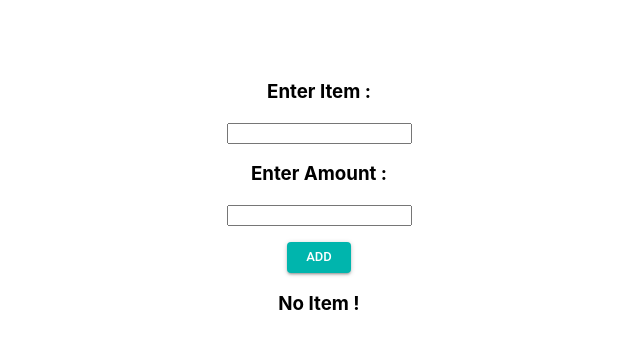
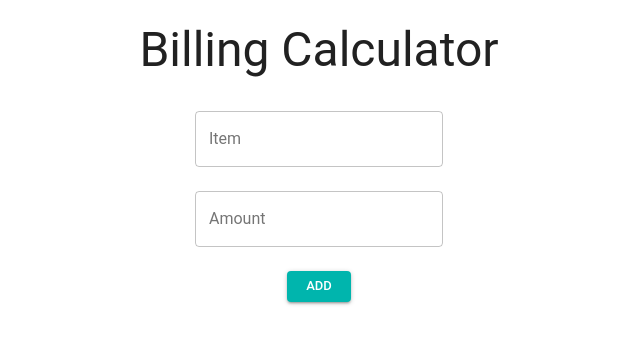
Before and after one commit to hurali97/Billing-Calculator, a React (Create React App) app: page / in a window 1280 px wide. Shown: the top 348 px of the page, without its empty margins (321-961 px from the left). Built offline with nearby package versions, Linux system fonts and the light colour scheme.

Commit message:
styles applied and finalized

```diff
--- a/src/App.js
+++ b/src/App.js
@@ -2,49 +2,27 @@ import React from 'react';
 import './App.css';
 import { connect } from "react-redux";
 import CustomizedTable from './Component/Table';
-import {Container,Row,Col} from 'react-grid-system';
+import { Container, Row, Col } from 'react-grid-system';
 import Button from '@material-ui/core/Button';
+import Typography from '@material-ui/core/Typography';
+import TextField from '@material-ui/core/TextField';
+import SimpleCard from './Component/Card'
 
 
 class App extends React.Component {
 
-  render(){
-    let that=this;
-    let sum=0;
+  render() {
+    let that = this;
+    let sum = 0;
 
     return (
 
       <div className="App">
 
-        <div style={{ marginTop: '10vh' }}>
-          <div>
-            <h3>Enter Item :</h3>
-            <input id="item" onChange={this.props.onItem}></input>
-          </div>
-          <div>
-            <h3>Enter Amount :</h3>
-            <input id="amount" onChange={this.props.onAmount}></input>
-          </div>
+<SimpleCard onItem={this.props.onItem} onAmount={this.props.onAmount} onAdd={this.props.onAdd}/>
 
-          <Button size="small" style={{ marginTop: '2vh',backgroundColor:'#00b5ad',color:'white' }} onClick={this.props.onAdd} variant="contained"  >
-          Add
-        </Button>
 
-                {/* {     (this.props.show)
-                      ?(
-                      <div>
-                          {this.props.summary.map(function(elem,i){
-                            {
-                              sum+=parseInt(elem.amount)
-                            }
-                      return <p  key={elem.id}>Item : {elem.item} , Amount : {elem.amount}</p>;
-                        })}
-                        <p>Total : {sum}
-                        </p>
-                      </div>
-                      )
-                      :console.log("no summary")
-                }  */}
+
 
         <Container>
           <Row>
@@ -52,11 +30,12 @@ class App extends React.Component {
             </Col>
 
             <Col md={4} sm={10} xs={10}>
-          {(this.props.show)
+              {(this.props.show==='yes')
                 ? (
-            <CustomizedTable summary={this.props.summary}/>
+                  <CustomizedTable summary={this.props.summary} />
                 )
-            : <h3>No Item !</h3>
+                :(this.props.show==='none')? <h3>Please Add Items And Amount !</h3>
+                :console.log("no")
               }
             </Col>
 
@@ -66,7 +45,7 @@ class App extends React.Component {
         </Container>
 
 
-        </div>
+
       </div>
     );
   }
@@ -78,9 +57,7 @@ const mapStateToProps = state => {
     item: state.item,
     amount: state.amount,
     show: state.show,
-    summary_item: state.summary_item,
-    summary_amount: state.summary_amount,
-    summary:state.summary,
+    summary: state.summary,
   };
 };
 
@@ -88,8 +65,7 @@ const mapDispachToProps = dispatch => {
   return {
     onItem: (event) => dispatch({ type: "item", value: event.target.value }),
     onAmount: (event) => dispatch({ type: "amount", value: event.target.value }),
-    onAdd:()=>dispatch({ type: "add" }),
-    onSummary:()=>dispatch({ type: "summary"}),
+    onAdd: () => dispatch({ type: "add" }),
   };
 };
 
--- /dev/null
+++ b/src/Component/Card.js
@@ -0,0 +1,64 @@
+import React from 'react';
+import PropTypes from 'prop-types';
+import { withStyles } from '@material-ui/core/styles';
+import Card from '@material-ui/core/Card';
+import CardActions from '@material-ui/core/CardActions';
+import CardContent from '@material-ui/core/CardContent';
+import Button from '@material-ui/core/Button';
+import Typography from '@material-ui/core/Typography';
+import TextField from '@material-ui/core/TextField';
+
+const styles = {
+    card: {
+        minWidth: 100,
+    },
+
+    title: {
+        fontSize: 14,
+    },
+    pos: {
+        marginBottom: 12,
+    },
+};
+
+function SimpleCard(props) {
+
+    return (
+
+        <div style={{ marginTop: '25px' }}>
+            <Typography variant="h3" component="h2">
+                Billing Calculator
+                 </Typography>
+
+            <div style={{ marginTop: '20px' }}>
+                <TextField
+                    id="item"
+                    label="Item"
+                    margin="normal"
+                    variant="outlined"
+                    onChange={props.onItem}
+                />
+
+                <br></br>
+                <TextField
+                    id="amount"
+                    label="Amount"
+                    margin="normal"
+                    variant="outlined"
+                    onChange={props.onAmount}
+
+                />
+                <br></br>
+                <Button size="small" style={{ marginTop: '2vh', backgroundColor: '#00b5ad', color: 'white' }} onClick={props.onAdd} variant="contained"  >
+                    Add
+        </Button>
+            </div>
+        </div>
+    );
+}
+
+SimpleCard.propTypes = {
+    classes: PropTypes.object.isRequired,
+};
+
+export default withStyles(styles)(SimpleCard);
--- a/src/Component/Table.js
+++ b/src/Component/Table.js
@@ -38,7 +38,7 @@ function createData(item , amount) {
   id += 1;
   return { id, item , amount};
 }
-
+let sum=0;
 
 class  CustomizedTable extends React.Component {
     constructor(props){
@@ -46,10 +46,18 @@ class  CustomizedTable extends React.Component {
 
     }
 
+  total=()=>{
+    this.props.summary.map(row => (
+      sum+=parseInt(row.amount)
+    ));
+
+    }
 
     render(){
         const {classes}=this.props;
         const summary=this.props.summary;
+      this.total();
+
         return (
             <Paper className={classes.root}>
               <Table className={classes.table}>
@@ -65,6 +73,7 @@ class  CustomizedTable extends React.Component {
                     <TableRow className={classes.row} key={row.id}>
                       <CustomTableCell align="center" component="th" scope="row">
                         {row.item}
+
                       </CustomTableCell>
                       <CustomTableCell align="center">{row.amount}</CustomTableCell>
 
@@ -72,7 +81,9 @@ class  CustomizedTable extends React.Component {
                   ))}
                 </TableBody>
               </Table>
+              <h3>Total : {sum} </h3>
             </Paper>
+
           );
     }
 
--- a/src/store/reducer.js
+++ b/src/store/reducer.js
@@ -3,7 +3,7 @@ const initialState={
     amount:0,
     summary_item:[],
     summary_amount:[],
-    show:false,
+    show:'',
     summary:[],
 };
 
@@ -30,15 +30,21 @@ const reducer=(state = initialState , action)=>{
             summary: state.summary.concat({ id: Math.random(), item: state.item , amount:state.amount }),
             item:'',
             amount:0,
-            show:true
+            show:'yes'
 
           };
 
+          if((newState.item.length<=0||newState.amount<=0)&&newState.summary.length<=0)
+          return {
+
+              ...state,
+
+              show:'none'
+
+            };
 
     }
-    if(action.type==='summary'){
-        newState.show=!newState.show;
-    }
+
 
     return newState;
 };
```
Lines whose indentation alone changed are shown as unchanged.
